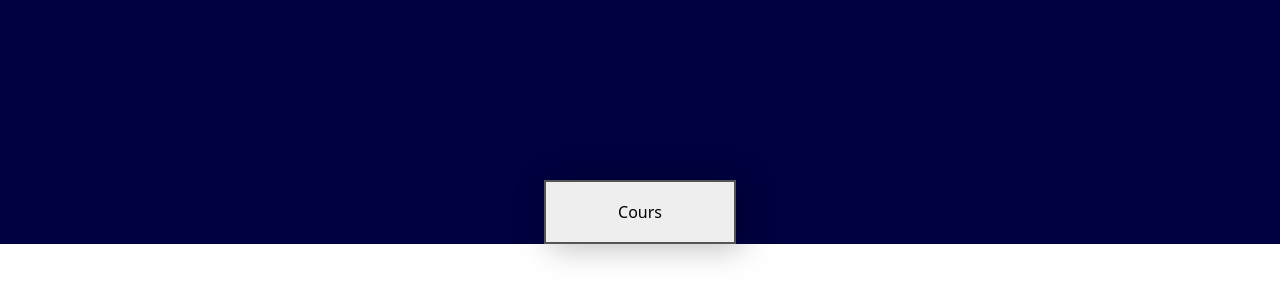
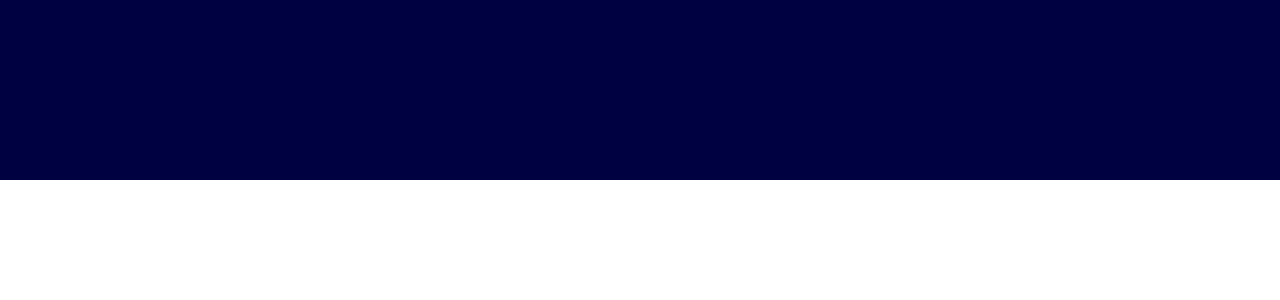
Before and after one commit to FabioGafforelli/Portfolio_FabioVue, a Vue app: page / in a window 1280 px wide. Shown: the part 3120-3420 px from the top of the page. After the commit the page ends 3300 px from the top, so only its background shows below. Built offline with nearby package versions, Linux system fonts and the light colour scheme.

Commit message:
Retrait lettre compétence

```diff
--- a/src/views/HomeView.vue
+++ b/src/views/HomeView.vue
@@ -141,26 +141,7 @@ export default {
 
       </section>
 
-<section>
 
-<div class="mi-outer">
-  <div class="mi">
-    <div class="mi-flap2"></div>
-    <label for="moreInfo" class="mi-flap1"></label>
-    <div class="mi-flap5">
-      <div class="mi-info"></div>
-    </div>
-    <div class="mi-flap4">
-      <div class="mi-info">
-        <label for="moreInfo" class="mi-close">X</label>
-      </div>
-    </div>
-    <div class="mi-flap3">
-      <div class="mi-info"></div>
-    </div>
-  </div>
-</div>
-      </section>
       </div>
       </div>
     </div>
```
